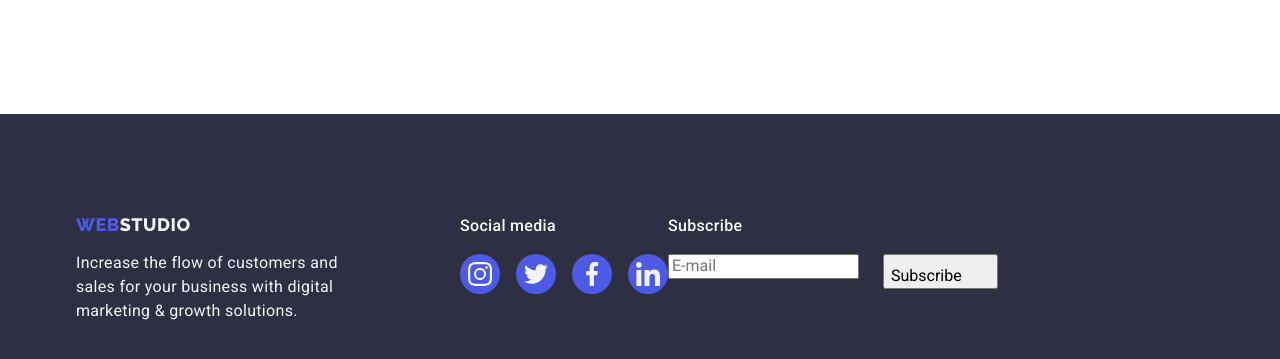
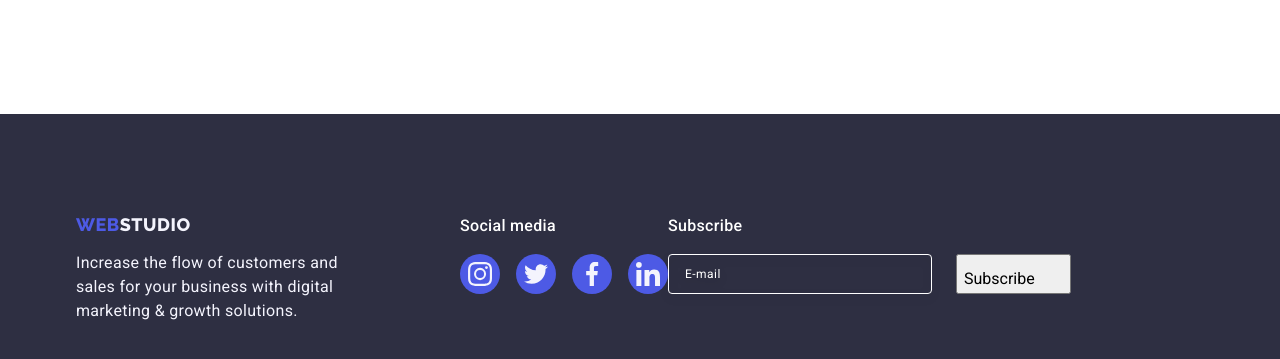
Before and after one commit to Viktor1907/goit-markup-hw-05, a plain HTML site: page index.html in a window 1280 px wide. Shown: the part 2793-3152 px from the top of the page. Drawn offline with nearby package versions, Linux system fonts and the light colour scheme.

Commit message:
footer-1

```diff
--- a/css/styles.css
+++ b/css/styles.css
@@ -705,6 +705,33 @@ color: var(--accent-color);
     gap: 24px;
 }
 
+.subscribe-input {
+    padding: 8px 16px;
+    width: 264px;
+    height: 40px;
+    background-color: transparent;
+    border: 1px solid var(--primary-bg-color);
+    border-radius: 4px;
+    color: var(--primary-bg-color);
+    font-size: 12px;
+    line-height: 1.5;
+    letter-spacing: 0.04em;
+    filter: drop-shadow(0px 4px 4px rgba(0, 0, 0, 0.15));
+    transition: border var(--transition);
+}
+
+.subscribe-input:focus {
+    border: 1px solid var(--accent-color);
+    outline: none;
+}
+
+.subscribe-input::placeholder {
+    font-size: 12px;
+    line-height: 2;
+    letter-spacing: 0.04em;
+    color: var(--primary-bg-color);
+}
+
 /*  modal  */
 
 .backdrop {
```
